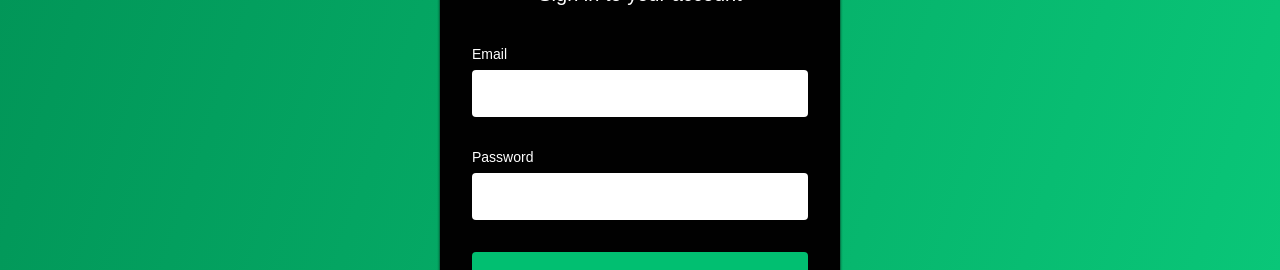
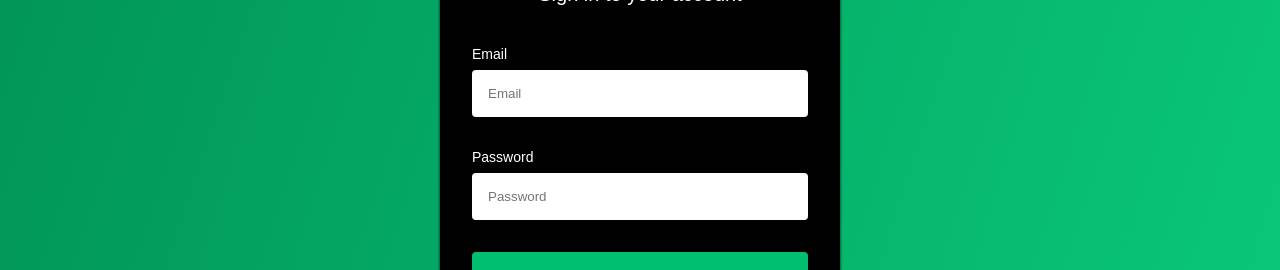
Before and after one commit to src-dbgr/reactresponsive, a React (Create React App) app: page /signin in a window 1280 px wide. Shown: the part 270-540 px from the top of the page. Built offline with nearby package versions, Linux system fonts and the light colour scheme; a web font is replaced by a local one.

Commit message:
added autoComplete and placeholder to input fields

```diff
--- a/src/components/Navigation/Navbar/Navbar.js
+++ b/src/components/Navigation/Navbar/Navbar.js
@@ -18,6 +18,8 @@ const Navbar = (props) => {
   const [scrollNav, setScrollNav] = useState(false);
 
   function changeNav() {
+    // check whether scroll bar is close to top, in order to make
+    // the nav bar transparent
     if (window.scrollY >= 80) {
       setScrollNav((scrollNav) => true);
     } else {
--- a/src/components/Signin/SigninComponent.js
+++ b/src/components/Signin/SigninComponent.js
@@ -22,9 +22,19 @@ function SigninComponent() {
             <Form action="#">
               <FormH1>Sign in to your account</FormH1>
               <FormLabel htmlFor="for">Email</FormLabel>
-              <FormInput type="email" required />
+              <FormInput
+                type="email"
+                required
+                autoComplete="username"
+                placeholder="Email"
+              />
               <FormLabel htmlFor="for">Password</FormLabel>
-              <FormInput type="password" required />
+              <FormInput
+                type="password"
+                required
+                autoComplete="current-password"
+                placeholder="Password"
+              />
               <FormButton type="submit">Continue</FormButton>
               <Text>Forgot password</Text>
             </Form>
```
